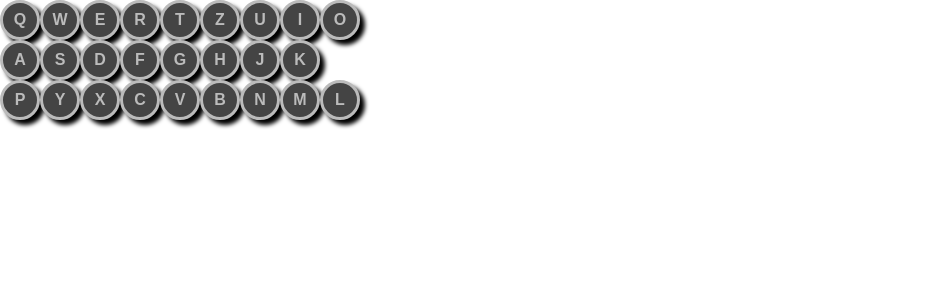
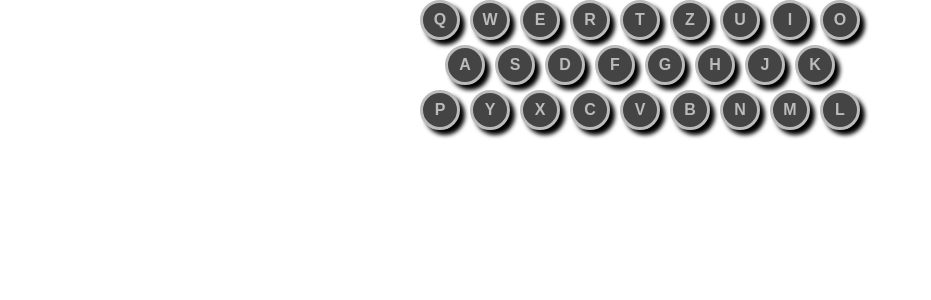
Before and after one commit to kevcomedia/enigma-react, a React (Create React App) app: page / in a window 1280 px wide. Shown: the top 300 px of the page, without its empty margins (0-931 px from the left). Built offline with nearby package versions, Linux system fonts and the light colour scheme.

Commit message:
Center and align Keys

```diff
--- a/src/Key.css
+++ b/src/Key.css
@@ -1,6 +1,7 @@
 .Key {
   --darkcolor: #444;
   --lightcolor: #bbb;
+  --margin: .5rem;
   --shadow-offset: .5rem;
   --size: 4rem;
 
@@ -12,6 +13,9 @@
   cursor: pointer;
   display: inline-block;
   font: 700 1.6rem/1.4 sans-serif;
+  margin-bottom: var(--margin);
+  margin-left: var(--margin);
+  margin-right: var(--margin);
   height: var(--size);
   width: var(--size);
 }
--- /dev/null
+++ b/src/Keyboard.css
@@ -0,0 +1,4 @@
+.Keyboard__row {
+  display: flex;
+  justify-content: center;
+}
--- a/src/Keyboard.js
+++ b/src/Keyboard.js
@@ -1,4 +1,6 @@
 import React, { Component } from 'react';
+import './Keyboard.css';
+
 import Key from './Key';
 
 class Keyboard extends Component {
```
